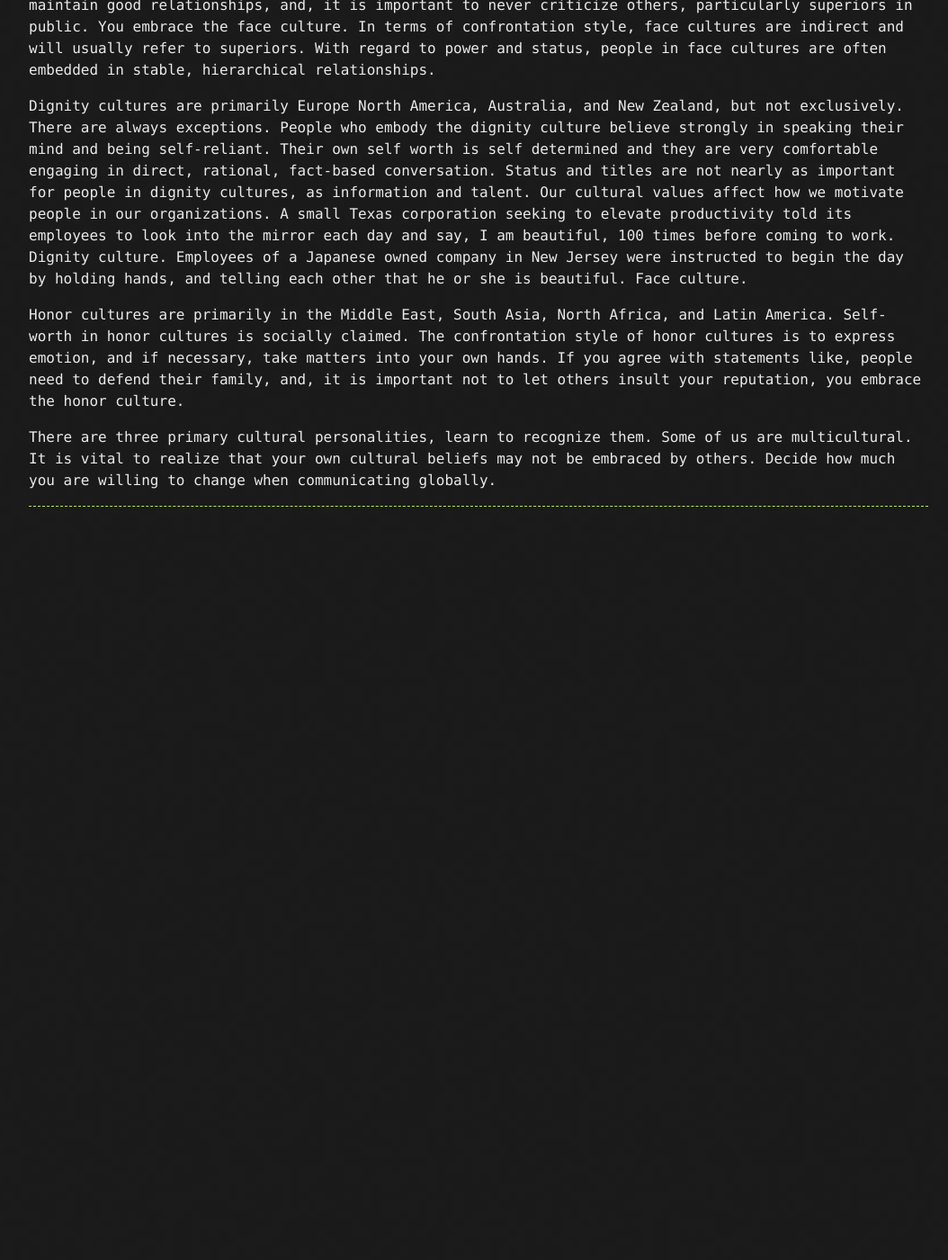
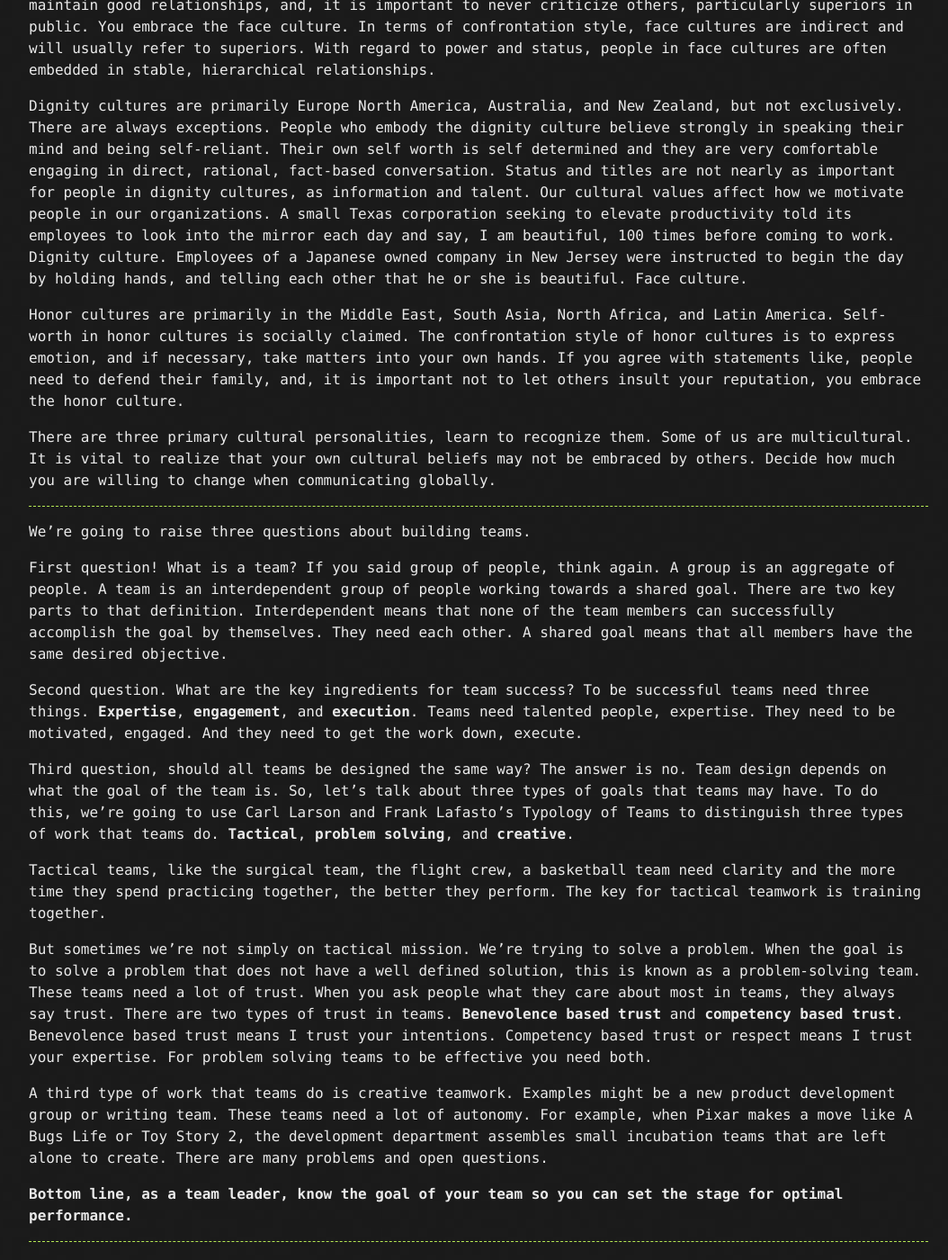
Before and after one commit to goodHunter27/serhatgiydiren.github.io, a Jekyll site: the page built from _posts/2020-01-10-high-performance-collaboration-leadership-teamwork-negotiation.md, in a window 1280 px wide and 1400 px high, scrolled down 8693 px. Shown: the whole window at 90% size, without its empty margins (108-1162 px from the left). Built offline with Jekyll 4.4.1, drawn with Linux system fonts in a browser that asks for light colours; before the commit the page ends 9276 px from its top, so only the background shows below that.

Commit message:
Update 2020-01-10-high-performance-collaboration-leadership-teamwork-negotiation.md

```diff
--- a/_posts/2020-01-10-high-performance-collaboration-leadership-teamwork-negotiation.md
+++ b/_posts/2020-01-10-high-performance-collaboration-leadership-teamwork-negotiation.md
@@ -257,3 +257,25 @@ Honor cultures are primarily in the Middle East, South Asia, North Africa, and L
 There are three primary cultural personalities, learn to recognize them. Some of us are multicultural. It is vital to realize that your own cultural beliefs may not be embraced by others. Decide how much you are willing to change when communicating globally.
 
 ------------------------------
+
+We're going to raise three questions about building teams.
+
+First question! What is a team? If you said group of people, think again. A group is an aggregate of people. A team is an interdependent group of people working towards a shared goal. There are two key parts to that definition. Interdependent means that none of the team members
+can successfully accomplish the goal by themselves. They need each other. A shared goal means that all members have the same desired objective.
+
+Second question. What are the key ingredients for team success? To be successful teams need three things. **Expertise**, **engagement**, and **execution**. Teams need talented people, expertise. They need to be motivated, engaged. And they need to get the work down, execute.
+
+Third question, should all teams be designed the same way? The answer is no. Team design depends on what the goal of the team is. So, let's talk about three types of goals that teams may have. To do this, we're going to use Carl Larson and Frank Lafasto's Typology of Teams to distinguish three types of work that teams do. **Tactical**, **problem solving**, and **creative**.
+
+Tactical teams, like the surgical team, the flight crew, a basketball team need clarity and the more time they spend practicing together, the better they perform. The key for tactical teamwork is training together.
+
+But sometimes we're not simply on tactical mission. We're trying to solve a problem. When the goal is to solve a problem that does not have a well defined solution, this is known as a problem-solving team. These teams need a lot of trust. When you ask people what they care about most in teams, they always say trust. There are two types of trust in teams. **Benevolence based trust** and **competency based trust**.
+Benevolence based trust means I trust your intentions.
+Competency based trust or respect means I trust your expertise.
+For problem solving teams to be effective you need both.
+
+A third type of work that teams do is creative teamwork. Examples might be a new product development group or writing team. These teams need a lot of autonomy. For example, when Pixar makes a move like A Bugs Life or Toy Story 2, the development department assembles small incubation teams that are left alone to create. There are many problems and open questions.
+
+**Bottom line, as a team leader, know the goal of your team so you can set the stage for optimal performance.**
+
+------------------------------
```
